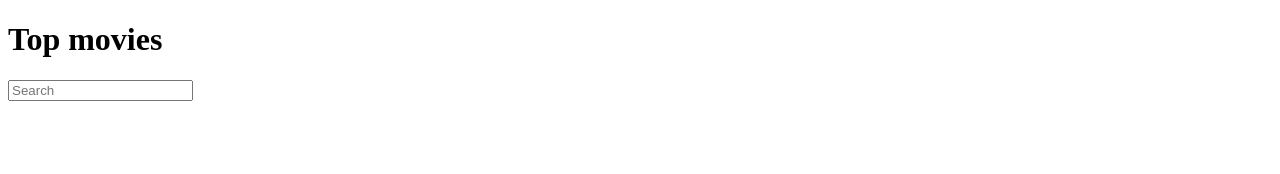
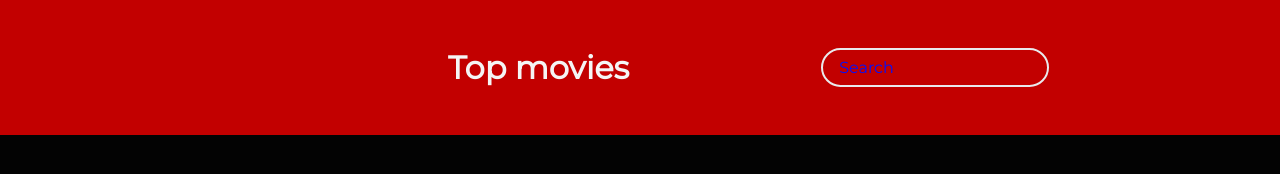
Before and after one commit to mohammadxonel/Cinema-movies-app, a plain HTML site: page index.html in a window 1280 px wide. Drawn offline with Linux system fonts and the light colour scheme.

Commit message:
add js app

```diff
--- /dev/null
+++ b/app.js
@@ -0,0 +1,8 @@
+const APIURL = "https://api.themoviedb.org/3/discover/movie?api_key=04c35731a5ee918f014970082a0088b1";
+const IMGPATH = "https://image.tmdb.org/t/p/w1280";
+const SEARCHAPI = "https://api.themoviedb.org/3/search/movie?&api_key=04c35731a5ee918f014970082a0088b1&query=";
+
+
+const main = document.getElementById("content");
+const form = document.getElementById("form");
+const search = document.getElementById("search");
--- a/index.html
+++ b/index.html
@@ -5,6 +5,7 @@
     <meta charset="UTF-8" />
     <meta name="viewport" content="width=device-width, initial-scale=1.0" />
     <title>Cinema movies app</title>
+    <link rel="stylesheet" href="style.css">
 </head>
 
 <body>
@@ -16,6 +17,9 @@
         </form>
     </header>
     <div id="content"></div>
+
+    <script src="app.js"></script>
+
 </body>
 
 </html>
--- a/style.css
+++ b/style.css
@@ -1,4 +1,5 @@
 @import url("https://fonts.googleapis.com/css2?family=Poppins:wght@200;400;600&display=swap");
+@import 'https://fonts.googleapis.com/css?family=Montserrat:300, 400, 700&display=swap';
 
 * {
     box-sizing: border-box;
@@ -6,12 +7,12 @@
 
 body {
     background-color: #030303;
-    font-family: "Poppins", sans-serif;
+    font-family: 'Montserrat', sans-serif;
     margin: 0;
 }
 
 header {
-    background-color: #363636;
+    background-color: #c20000;
     display: flex;
 }
 
@@ -34,7 +35,7 @@ h1 {
 }
 
 .search::placeholder {
-    color: #7378c5;
+    color: #0011ff;
 }
 
 .search:focus {
```
